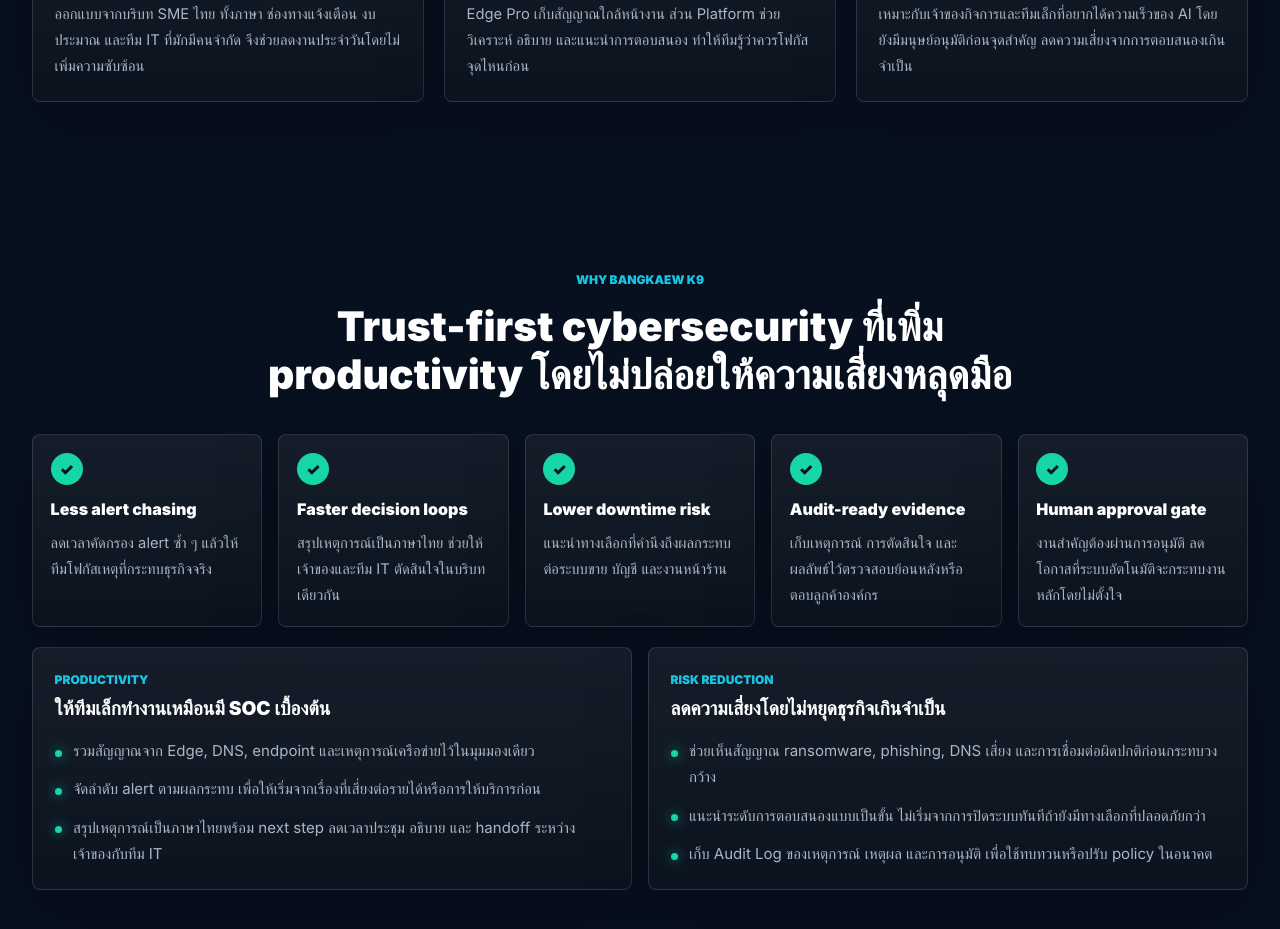
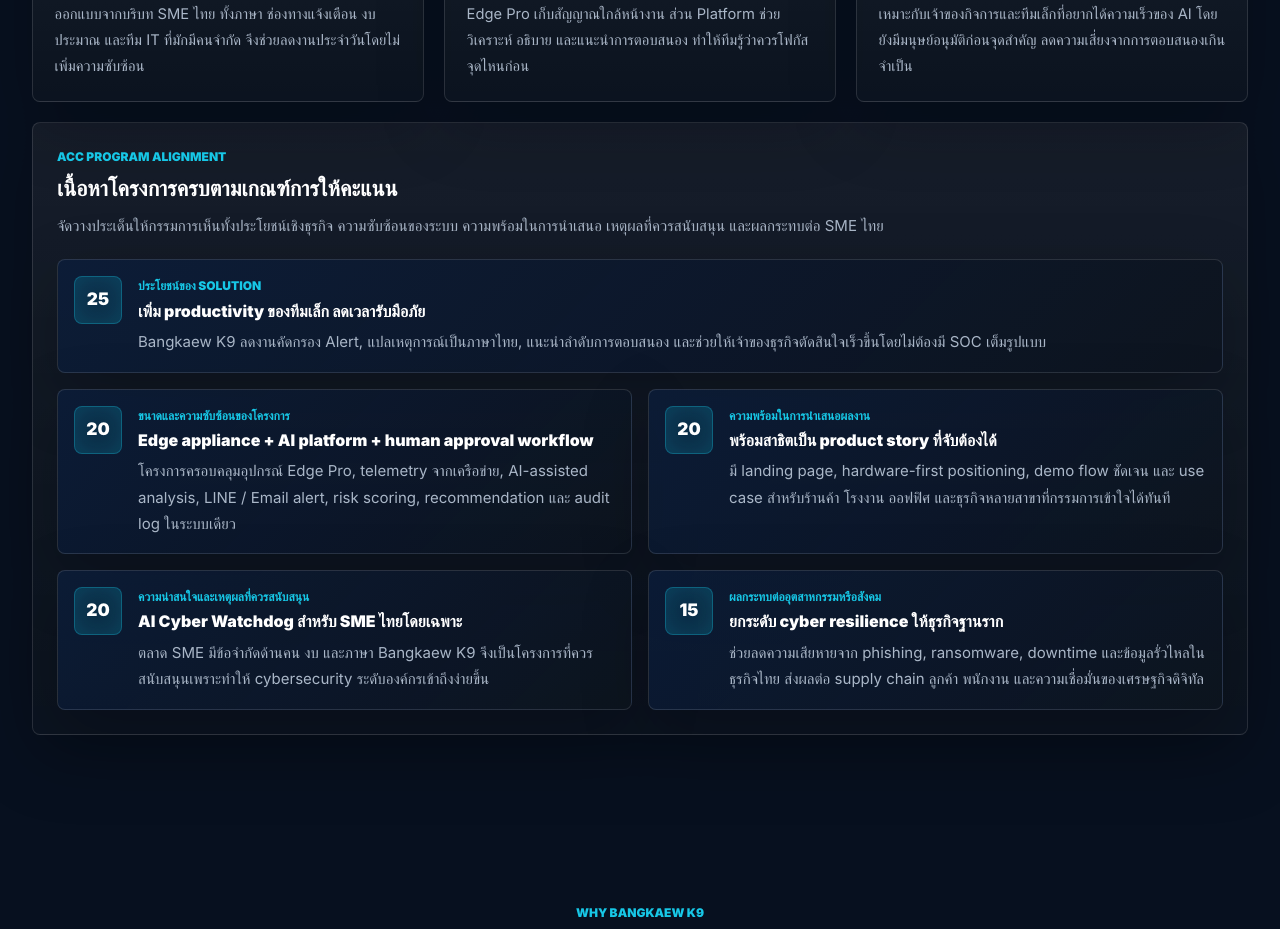
Before and after one commit to ajbk/bangkaew-k9-landing, a Next.js app: page / in a window 1280 px wide. Shown: the part 3160-4089 px from the top of the page. Built offline with nearby package versions, Linux system fonts and the light colour scheme.

Commit message:
Align landing page with ACC criteria

```diff
--- a/app/globals.css
+++ b/app/globals.css
@@ -350,6 +350,8 @@
 .mini-card,
 .benefit,
 .outcome-panel,
+.criteria-panel,
+.criteria-card,
 .cta-panel {
   border: 1px solid rgba(255, 255, 255, 0.12);
   border-radius: 8px;
@@ -489,6 +491,81 @@
   line-height: 1;
 }
 
+.criteria-panel {
+  padding: 1.35rem;
+}
+
+.criteria-intro {
+  display: grid;
+  gap: 0.55rem;
+  max-width: 850px;
+}
+
+.criteria-intro p,
+.criteria-card p {
+  color: #17c7e6;
+  font-size: 0.75rem;
+  font-weight: 900;
+  line-height: 1.6;
+  text-transform: uppercase;
+}
+
+.criteria-intro h3 {
+  color: white;
+  font-size: 1.35rem;
+  font-weight: 950;
+  line-height: 1.35;
+}
+
+.criteria-intro span,
+.criteria-card span {
+  color: #aab7c8;
+  font-size: 0.94rem;
+  line-height: 1.75;
+}
+
+.criteria-grid {
+  display: grid;
+  gap: 1rem;
+  margin-top: 1.25rem;
+}
+
+.criteria-card {
+  display: grid;
+  grid-template-columns: auto minmax(0, 1fr);
+  gap: 1rem;
+  padding: 1rem;
+  background:
+    linear-gradient(135deg, rgba(47, 125, 246, 0.13), rgba(255, 255, 255, 0.028)),
+    rgba(5, 12, 24, 0.78);
+}
+
+.criteria-score {
+  display: grid;
+  place-items: center;
+  width: 48px;
+  height: 48px;
+  border: 1px solid rgba(23, 199, 230, 0.34);
+  border-radius: 8px;
+  background: rgba(23, 199, 230, 0.12);
+  color: white;
+  font-size: 1.08rem;
+  font-weight: 950;
+  box-shadow: inset 0 0 22px rgba(23, 199, 230, 0.14);
+}
+
+.criteria-card h4 {
+  margin-top: 0.25rem;
+  color: white;
+  font-weight: 900;
+  line-height: 1.4;
+}
+
+.criteria-card span {
+  display: block;
+  margin-top: 0.45rem;
+}
+
 .benefit-row {
   display: grid;
   gap: 1rem;
@@ -611,6 +688,18 @@
 
   .benefit-row {
     grid-template-columns: repeat(5, minmax(0, 1fr));
+  }
+
+  .criteria-panel {
+    padding: 1.5rem;
+  }
+
+  .criteria-grid {
+    grid-template-columns: repeat(2, minmax(0, 1fr));
+  }
+
+  .criteria-card:first-child {
+    grid-column: span 2;
   }
 
   .outcome-grid {
@@ -761,6 +850,10 @@
     margin-inline: 0;
   }
 
+  .criteria-card {
+    grid-template-columns: 1fr;
+  }
+
   .cta-panel {
     padding: 1.5rem;
   }
--- a/app/page.tsx
+++ b/app/page.tsx
@@ -97,6 +97,39 @@
       'แนะนำระดับการตอบสนองแบบเป็นขั้น ไม่เริ่มจากการปิดระบบทันทีถ้ายังมีทางเลือกที่ปลอดภัยกว่า',
       'เก็บ Audit Log ของเหตุการณ์ เหตุผล และการอนุมัติ เพื่อใช้ทบทวนหรือปรับ policy ในอนาคต',
     ],
+  },
+];
+
+const accCriteria = [
+  {
+    score: '25',
+    label: 'ประโยชน์ของ Solution',
+    title: 'เพิ่ม productivity ของทีมเล็ก ลดเวลารับมือภัย',
+    body: 'Bangkaew K9 ลดงานคัดกรอง Alert, แปลเหตุการณ์เป็นภาษาไทย, แนะนำลำดับการตอบสนอง และช่วยให้เจ้าของธุรกิจตัดสินใจเร็วขึ้นโดยไม่ต้องมี SOC เต็มรูปแบบ',
+  },
+  {
+    score: '20',
+    label: 'ขนาดและความซับซ้อนของโครงการ',
+    title: 'Edge appliance + AI platform + human approval workflow',
+    body: 'โครงการครอบคลุมอุปกรณ์ Edge Pro, telemetry จากเครือข่าย, AI-assisted analysis, LINE / Email alert, risk scoring, recommendation และ audit log ในระบบเดียว',
+  },
+  {
+    score: '20',
+    label: 'ความพร้อมในการนำเสนอผลงาน',
+    title: 'พร้อมสาธิตเป็น product story ที่จับต้องได้',
+    body: 'มี landing page, hardware-first positioning, demo flow ชัดเจน และ use case สำหรับร้านค้า โรงงาน ออฟฟิศ และธุรกิจหลายสาขาที่กรรมการเข้าใจได้ทันที',
+  },
+  {
+    score: '20',
+    label: 'ความน่าสนใจและเหตุผลที่ควรสนับสนุน',
+    title: 'AI Cyber Watchdog สำหรับ SME ไทยโดยเฉพาะ',
+    body: 'ตลาด SME มีข้อจำกัดด้านคน งบ และภาษา Bangkaew K9 จึงเป็นโครงการที่ควรสนับสนุนเพราะทำให้ cybersecurity ระดับองค์กรเข้าถึงง่ายขึ้น',
+  },
+  {
+    score: '15',
+    label: 'ผลกระทบต่ออุตสาหกรรมหรือสังคม',
+    title: 'ยกระดับ cyber resilience ให้ธุรกิจฐานราก',
+    body: 'ช่วยลดความเสียหายจาก phishing, ransomware, downtime และข้อมูลรั่วไหลในธุรกิจไทย ส่งผลต่อ supply chain ลูกค้า พนักงาน และความเชื่อมั่นของเศรษฐกิจดิจิทัล',
   },
 ];
 
@@ -339,6 +372,28 @@
             </article>
           ))}
         </div>
+        <div className="criteria-panel mt-5">
+          <div className="criteria-intro">
+            <p>ACC Program Alignment</p>
+            <h3>เนื้อหาโครงการครบตามเกณฑ์การให้คะแนน</h3>
+            <span>
+              จัดวางประเด็นให้กรรมการเห็นทั้งประโยชน์เชิงธุรกิจ ความซับซ้อนของระบบ
+              ความพร้อมในการนำเสนอ เหตุผลที่ควรสนับสนุน และผลกระทบต่อ SME ไทย
+            </span>
+          </div>
+          <div className="criteria-grid">
+            {accCriteria.map((item) => (
+              <article className="criteria-card" key={item.label}>
+                <div className="criteria-score">{item.score}</div>
+                <div>
+                  <p>{item.label}</p>
+                  <h4>{item.title}</h4>
+                  <span>{item.body}</span>
+                </div>
+              </article>
+            ))}
+          </div>
+        </div>
       </section>
 
       <section id="why-k9" className="section">
```
